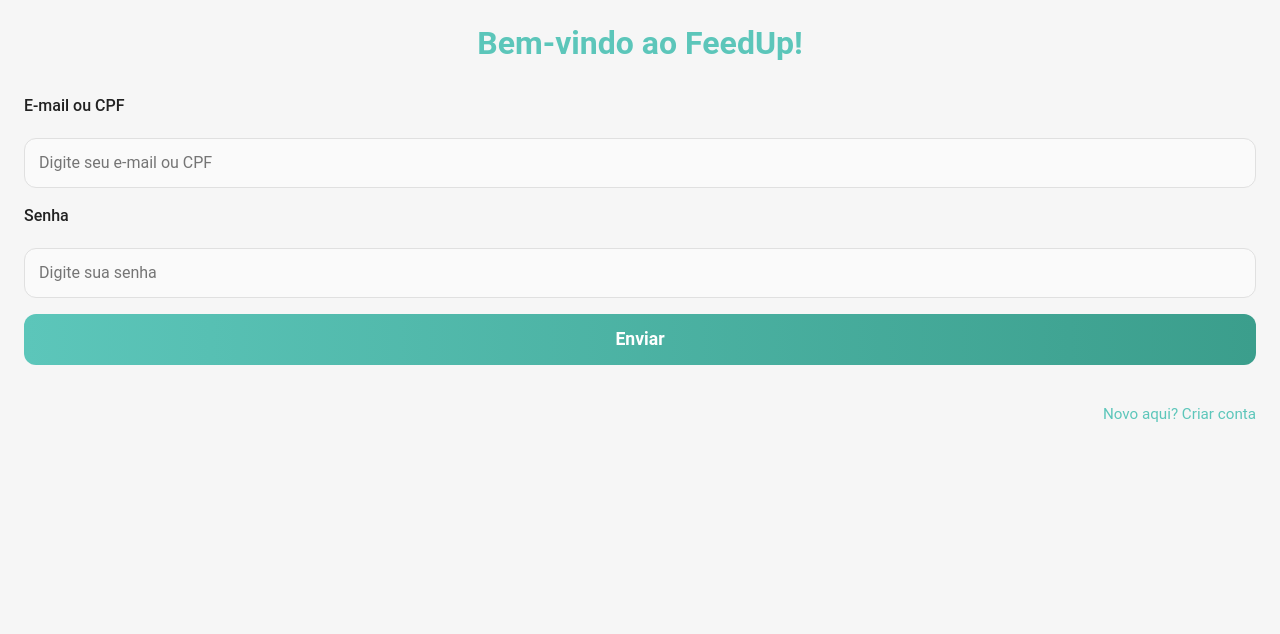
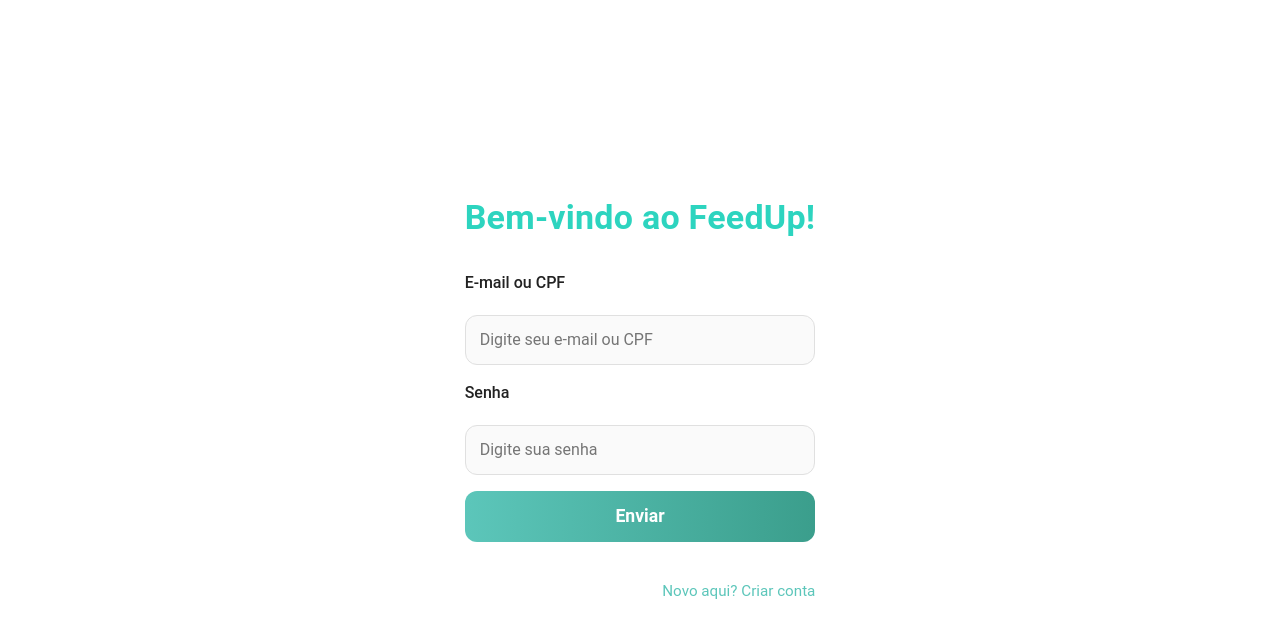
Before and after one commit to HenriqueX24/PSW, a React (Vite) app in the folder FeedUP-1.10/: page /login in a window 1280 px wide. Shown: the top 634 px of the page. Built offline with nearby package versions, Linux system fonts and the light colour scheme; data requests are answered from the project's data file.

Commit message:
centralizado box login

```diff
--- a/FeedUP-1.10/src/pages/Login/Login.jsx
+++ b/FeedUP-1.10/src/pages/Login/Login.jsx
@@ -1,10 +1,13 @@
 import { useState } from "react";
 import { useNavigate, Link } from "react-router-dom";
 import styles from "./loginstyle.module.css";
-import ButtonSubmit from "../../Components/ButtonSubmit.jsx";
 import { useSelector, useDispatch } from "react-redux";
 import { loginSuccess, loginFailure } from "../../features/user/loginSlice";
 import { selectAllUsers } from "../../features/user/usersSlice";
+import Box from '@mui/material/Box'
+import Typography from "@mui/material/Typography";
+import Container from "@mui/material/Container";
+import ButtonSubmit from "../../Components/ButtonSubmit.jsx";
 
 export default function Login() {
   const [identifier, setIdentifier] = useState("");
@@ -34,10 +37,31 @@
   };
 
   return (
-    <div className={styles.loginConteiner} style={{ padding: 24 }}>
-      <h1 className="text-teal-400 text-3xl mb-8 font-bold text-center">
+    <Box
+      fullWidth
+      margin="normal"
+      sx={{
+        display: "flex",
+        border: "1px grey",
+        borderRadius: 1,
+        boxShadow: 5,
+        backgroundColor: "white",
+        flexGrow: 5,
+      }}
+    >
+      <Container className={styles.loginPageWrapper} maxWidth={360}>
+    <div className={styles.loginConteiner} >
+      <Typography
+            component="h1"
+            variant="h4"
+            sx={{
+              color: "#2dd4bf",
+              mb: 4,
+              fontWeight: "bold",
+            }}
+          >
         Bem-vindo ao FeedUp!
-      </h1>
+      </Typography>
       <form className={styles.loginForm} onSubmit={handleSubmit}>
         <label htmlFor="login">E-mail ou CPF</label>
         <input
@@ -64,5 +88,7 @@
         </div>
       </form>
     </div>
+    </Container>
+    </Box>
   );
 }
--- a/FeedUP-1.10/src/pages/Login/loginstyle.module.css
+++ b/FeedUP-1.10/src/pages/Login/loginstyle.module.css
@@ -1,5 +1,5 @@
 body {
-  background: #f6f6f6;
+  background: #ffffff;
   min-height: 100vh;
   display: contents;
   align-items: center;
@@ -7,12 +7,17 @@
   font-family: "Inter", Arial, sans-serif;
 }
 
-h1 {
-  color: #5cc6ba;
-  font-size: 2rem;
-  margin-bottom: 32px;
-  font-weight: 700;
-  text-align: center;
+/* Novo wrapper para centralizar o contêiner de login */
+.loginPageWrapper {
+  background: #ffffff; /* Cor de fundo desejada para a página de login #f6f6f6*/
+  min-height: 100vh;
+  width: 100%; /* Garante que o wrapper ocupe toda a largura */
+  display: flex;
+  align-items: center; /* Centraliza verticalmente o .loginContainer */
+  box-shadow: #e0e0e0;
+  justify-content: center; /* Centraliza horizontalmente o .
+  loginContainer */
+  /* Remove a dependência das regras globais do body no index.css para centralização */
 }
 
 .camp {
```
